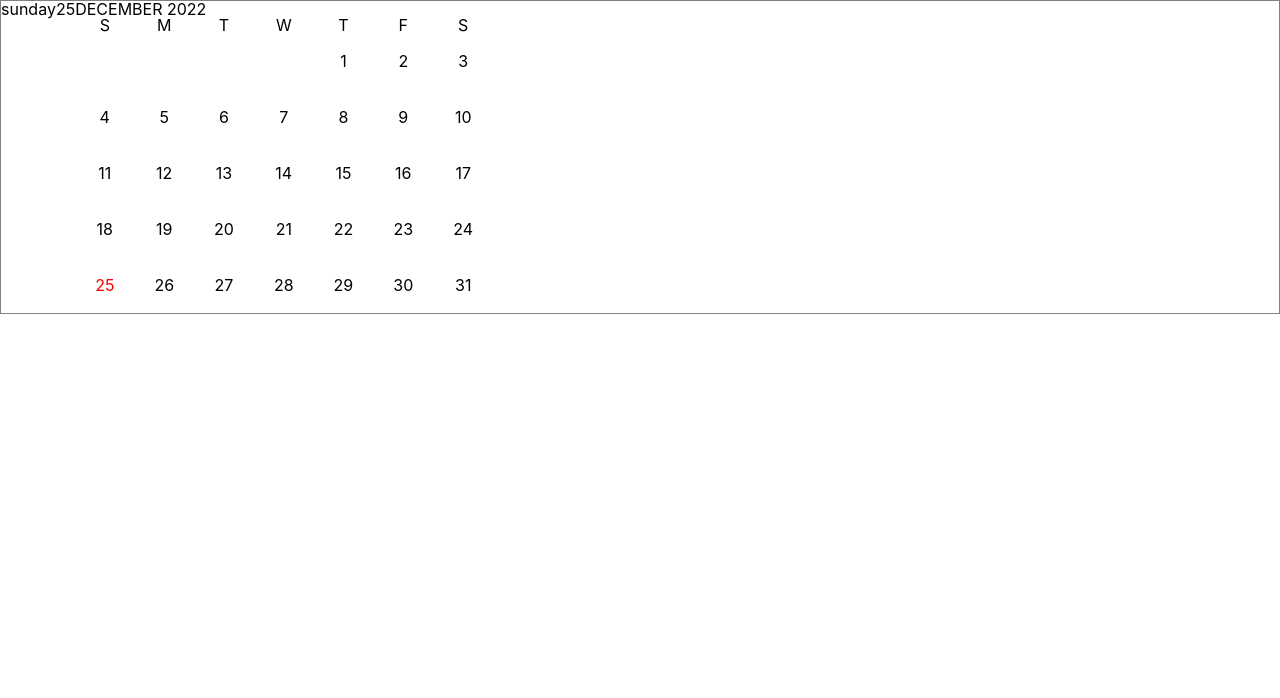
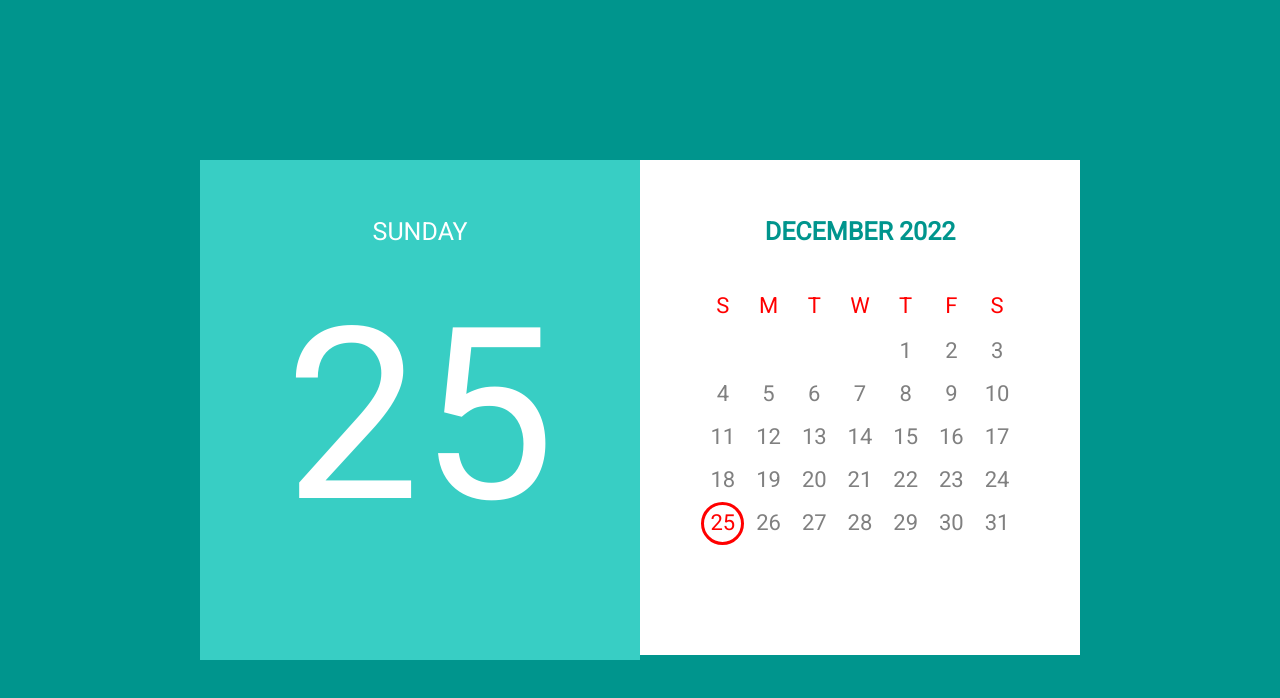
Before and after one commit to Tarold/html-intro, a React (Create React App) app: page / in a window 1280 px wide. Shown: the top 698 px of the page. Built offline with nearby package versions, Linux system fonts and the light colour scheme.

Commit message:
Added Calendar style

```diff
--- /dev/null
+++ b/src/common/style/_section.sass
@@ -0,0 +1,18 @@
+$calendar-green-color: #38cec4
+$calendar-dark-green-color: #00958d
+$calendar-bg-color: white
+$calendar-red-color: red
+$calendar-grey-color: grey
+
+%section
+  box-sizing: border-box
+  display: flex
+  flex-direction: column
+  padding: 60px
+  width: 440px
+  text-align: center
+
+
+%sectionName
+  text-transform: Uppercase
+  font-size: 25px
--- /dev/null
+++ b/src/components/Calendar/MonthSection/MonthTable/THead/index.jsx
@@ -0,0 +1,23 @@
+import PropTypes from 'prop-types';
+
+function THead({ className }) {
+  return (
+    <thead>
+      <tr className={className}>
+        <th>S</th>
+        <th>M</th>
+        <th>T</th>
+        <th>W</th>
+        <th>T</th>
+        <th>F</th>
+        <th>S</th>
+      </tr>
+    </thead>
+  );
+}
+
+THead.propTypes = {
+  className: PropTypes.string,
+};
+
+export default THead;
--- a/src/components/Calendar/MonthSection/MonthTable/Week/Day/style.module.sass
+++ b/src/components/Calendar/MonthSection/MonthTable/Week/Day/style.module.sass
@@ -1,5 +1,18 @@
+@import './../../../../../../common/style/section'
+
 .day
-  padding: 20px
+  padding: 10px
+  color: $calendar-grey-color
 
 .selected
-  color: red
+  color: $calendar-red-color
+  position: relative
+  &:after
+    top: 0
+    left: 1px
+    position: absolute
+    content: ""
+    height: 37px
+    width: 37px
+    border: 3px solid $calendar-red-color
+    border-radius: 50%
--- a/src/components/Calendar/MonthSection/MonthTable/Week/index.jsx
+++ b/src/components/Calendar/MonthSection/MonthTable/Week/index.jsx
@@ -1,9 +1,9 @@
 import PropTypes from 'prop-types';
 import Day from './Day';
 
-function Week({ week, selected, clickDay }) {
+function Week({ week, selected, clickDay, className }) {
   return (
-    <tr>
+    <tr className={className}>
       {week.map((day, index) => (
         <Day
           key={'' + index + day}
@@ -28,6 +28,7 @@ Week.propTypes = {
   week: PropTypes.array,
   selected: PropTypes.number,
   clickDay: PropTypes.func,
+  className: PropTypes.string,
 };
 
 export default Week;
--- a/src/components/Calendar/MonthSection/MonthTable/index.jsx
+++ b/src/components/Calendar/MonthSection/MonthTable/index.jsx
@@ -1,4 +1,5 @@
 import PropTypes from 'prop-types';
+import THead from './THead';
 import Week from './Week';
 import styles from './style.module.sass';
 
@@ -17,18 +18,8 @@ function MounthTable({
 
   return (
     <table className={styles.mounthTable}>
-      <thead>
-        <tr>
-          <th>S</th>
-          <th>M</th>
-          <th>T</th>
-          <th>W</th>
-          <th>T</th>
-          <th>F</th>
-          <th>S</th>
-        </tr>
-      </thead>
-      <tbody>
+      <THead className={styles.tHead} />
+      <tbody className={styles.tBody}>
         {dateList.map((week, index) => (
           <Week
             key={'' + week + index}
@@ -36,6 +27,7 @@ function MounthTable({
             index={index}
             selected={selected}
             clickDay={clickDay}
+            className={styles.week}
           />
         ))}
       </tbody>
--- a/src/components/Calendar/MonthSection/MonthTable/style.module.sass
+++ b/src/components/Calendar/MonthSection/MonthTable/style.module.sass
@@ -1 +1,11 @@
-//.week
+@import './../../../../common/style/section'
+
+.mounthTable
+  margin: auto 0
+  width: 100%
+  height: 250px
+  font-size: 22px
+
+.tHead
+  height: 35px
+  color: $calendar-red-color
--- a/src/components/Calendar/MonthSection/index.jsx
+++ b/src/components/Calendar/MonthSection/index.jsx
@@ -60,10 +60,10 @@ class MonthSection extends Component {
     const year = getYear(date);
 
     return (
-      <div>
-        <span className={styles.sectionName}>
+      <div className={styles.monthSection}>
+        <h2 className={styles.sectionName}>
           {MONTH[month]} {year}
-        </span>
+        </h2>
         <MonthTable
           whiteSpacesStart={whiteSpacesStart}
           whiteSpacesEnd={whiteSpacesEnd}
--- a/src/components/Calendar/MonthSection/style.module.sass
+++ b/src/components/Calendar/MonthSection/style.module.sass
@@ -1,2 +1,12 @@
+@import './../../../common/style/section'
+.monthSection
+  @extend %section
+  height: 495px
+  background-color: $calendar-bg-color
+
+
+
 .sectionName
-  text-transform: Uppercase
+  @extend %sectionName
+  color: $calendar-dark-green-color
+  font-weight: 700
--- a/src/components/Calendar/SelectedSection/index.jsx
+++ b/src/components/Calendar/SelectedSection/index.jsx
@@ -14,8 +14,8 @@ const WEEK_DAYS = [
 function SelectedSection({ selected }) {
   return (
     <div className={styles.selectedSection}>
-      {WEEK_DAYS[selected.getDay()]}
-      {selected.getDate()}
+      <h2 className={styles.sectionName}>{WEEK_DAYS[selected.getDay()]}</h2>
+      <span className={styles.selectedDate}>{selected.getDate()}</span>
     </div>
   );
 }
--- a/src/components/Calendar/SelectedSection/style.module.sass
+++ b/src/components/Calendar/SelectedSection/style.module.sass
@@ -1 +1,15 @@
-//.week
+@import './../../../common/style/section'
+
+.selectedSection
+  @extend %section
+  background-color:  $calendar-green-color
+  color: $calendar-bg-color
+  height: 500px
+
+
+.sectionName
+  @extend %sectionName
+
+.selectedDate
+  margin: auto 0
+  font-size:240px
--- a/src/components/Calendar/style.module.sass
+++ b/src/components/Calendar/style.module.sass
@@ -1,3 +1,4 @@
 .calendar
-  border: 1px solid grey
   display: flex
+  margin-top: 20vh
+  justify-content: center
--- a/src/index.css
+++ b/src/index.css
@@ -1,10 +1,8 @@
+@import url('https://fonts.googleapis.com/css2?family=Heebo&display=swap');
+
 body {
-  margin: 0;
-  font-family: -apple-system, BlinkMacSystemFont, 'Segoe UI', 'Roboto', 'Oxygen',
-    'Ubuntu', 'Cantarell', 'Fira Sans', 'Droid Sans', 'Helvetica Neue',
-    sans-serif;
-  -webkit-font-smoothing: antialiased;
-  -moz-osx-font-smoothing: grayscale;
+  font-family: 'Heebo', sans-serif;
+  background-color: #00958d;
 }
 
 code {
```
